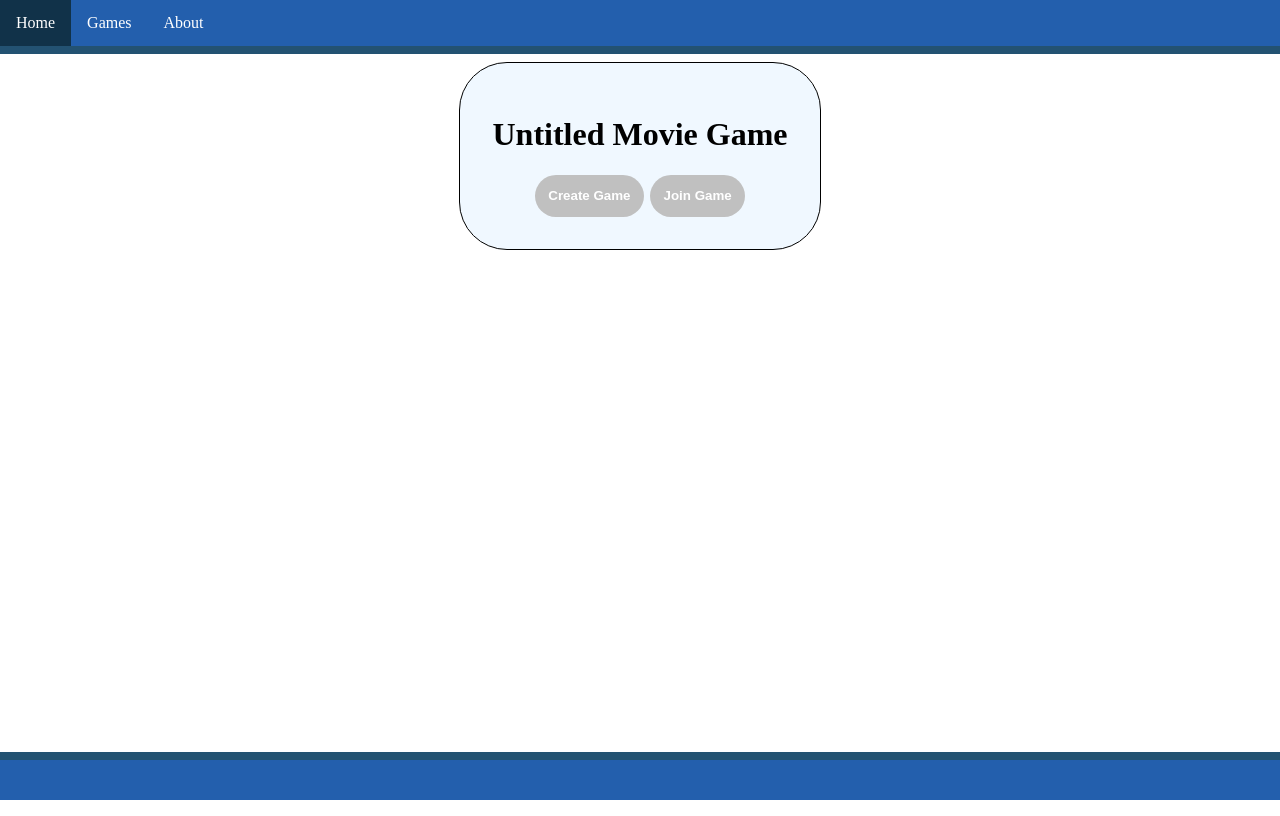
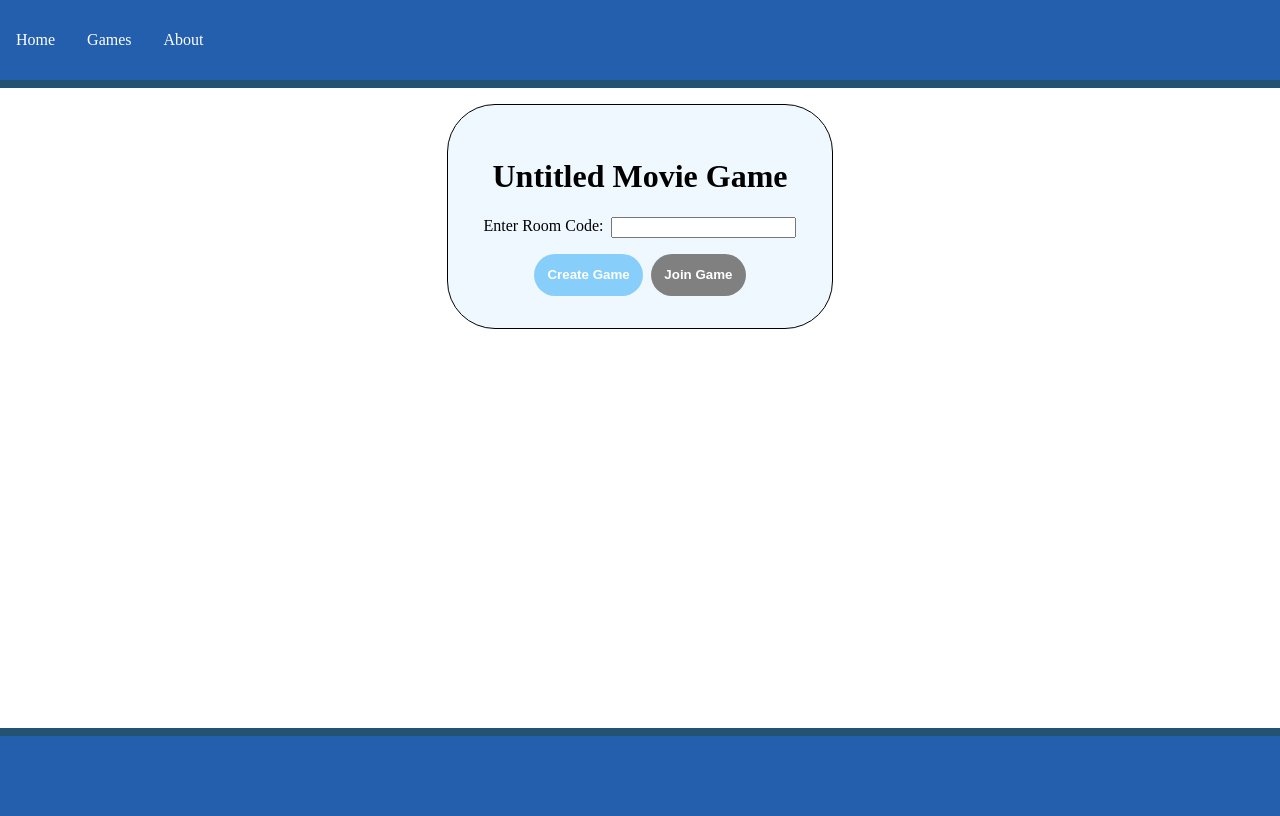
Before and after one commit to kjloo/nicebreakers, a React (Create React App) app in the folder client/: page /movie in a window 1280 px wide. Built offline with nearby package versions, Linux system fonts and the light colour scheme.

Commit message:
Add Game Code

```diff
--- a/client/public/index.html
+++ b/client/public/index.html
@@ -4,7 +4,8 @@
 <head>
     <meta charset="UTF-8">
     <meta http-equiv="X-UA-Compatible" content="IE=edge">
-    <meta name="viewport" content="width=device-width, initial-scale=1.0">
+    <meta name="viewport" content="width=device-width, initial-scale=1.0, minimum-scale=1, maximum-scale=1">
+    <base href="/" />
     <title>Games</title>
 </head>
 
--- a/client/src/App.jsx
+++ b/client/src/App.jsx
@@ -11,12 +11,14 @@ const App = () => {
         <div>
             <Router>
                 <Navbar />
-                <Switch>
-                    <Route exact path="/" />
-                    <Route exact path="/movie" component={MovieMenu} />
-                    <Route exact path="/movie/:id" component={MovieGame} />
-                    <Route exact path="/about" component={About} />
-                </Switch>
+                <div className='content'>
+                    <Switch>
+                        <Route exact path="/" />
+                        <Route exact path="/movie" component={MovieMenu} />
+                        <Route exact path="/movie/game/:gameID" component={MovieGame} />
+                        <Route exact path="/about" component={About} />
+                    </Switch>
+                </div>
                 <Footer />
             </Router>
         </div>
--- a/client/src/components/Footer.jsx
+++ b/client/src/components/Footer.jsx
@@ -2,9 +2,10 @@ import React from 'react'
 
 const Footer = () => {
     return (
-        <div className="footer">
-
-        </div>
+        <>
+            <footer className="footer">
+            </footer>
+        </>
     )
 }
 
--- a/client/src/components/MovieGame.jsx
+++ b/client/src/components/MovieGame.jsx
@@ -1,4 +1,5 @@
 import React, { useEffect, useState } from 'react'
+import { useParams } from 'react-router-dom';
 import io from 'socket.io-client';
 import axios from 'axios';
 import UserForm from './UserForm';
@@ -7,13 +8,15 @@ import Teams from './Teams';
 import GameControls from './GameControls';
 import GameMenu from './GameMenu';
 
-const socket = io();
+const socket = io("http://chingloo.zapto.org:1111");
 
 const MovieGame = () => {
     const maxTeams = 4;
     const [user, setUser] = useState(-1);
     const [users, setUsers] = useState([]);
     const [teams, setTeams] = useState([]);
+
+    const { gameID } = useParams();
 
     // submit user
     const submitUser = (name) => {
--- a/client/src/components/MovieMenu.jsx
+++ b/client/src/components/MovieMenu.jsx
@@ -1,18 +1,33 @@
-import React from 'react'
-import { Link } from 'react-router-dom';
+import React, { useState } from 'react'
 import GameMenu from './GameMenu';
 import Button from './Button';
 
 const MovieMenu = () => {
+    const codeLength = 4;
+    const [code, setCode] = useState('');
+
+    // validate key press
+    const validateKeyPress = (evt) => {
+        // return true if it is a letter
+        const re = /[a-zA-Z]/;
+        if (!re.test(evt.key)) {
+            evt.preventDefault();
+        }
+    }
+
     return (
         <GameMenu title="Untitled Movie Game">
-            <Link to="/movie/1">
-                <Button text="Create Game" color="silver" />
-            </Link>
-            <Link to="/movie/1">
-                <Button text="Join Game" color="silver" />
-            </Link>
-        </GameMenu>
+            <div className='form-input'>
+                <p className='label'>Enter Room Code: </p>
+                <input type='text' value={code} maxLength={codeLength} onKeyPress={validateKeyPress} onChange={(e) => setCode(e.target.value.toUpperCase())} />
+            </div>
+            <a href='/movie/game'>
+                <Button text="Create Game" color="lightskyblue" />
+            </a>
+            <a href={`/movie/game/${code}`}>
+                <Button text="Join Game" color="green" disabled={code.length < codeLength} />
+            </a>
+        </GameMenu >
     )
 }
 
--- a/client/src/index.css
+++ b/client/src/index.css
@@ -1,65 +1,14 @@
 :root {
---main-bg-color: rgb(35, 95, 173);
---shadow: rgb(35, 82, 114);
---footer-height: 2.5rem;
+  --main-bg-color: rgb(35, 95, 173);
+  --shadow: rgb(35, 82, 114);
+  --default-spacing: 0 0.25rem 0 0.25rem;
+  --footer-height: 10vh;
 }
 
-body {
-margin: 0
-}
-
-.footer {
-background-color: var(--main-bg-color);
-position: absolute;
-bottom: 0;
-margin-top: 0.5em;
-width: 100%;
-height: var(--footer-height);
-box-shadow: 0 -.5em var(--shadow);
-}
-
-ul.navbar {
-  background-color: var(--main-bg-color);
-  margin-top: 0;
-  margin-bottom: 0.5em;
-  padding: 0;
-  overflow: hidden;
-  list-style-type: none;
-  box-shadow: 0 .5em var(--shadow);
-}
-
-li {
-  float: left;
-}
-
-li.link {
-  display: block;
-  color: rgb(255, 255, 255);
-  text-align: center;
-  padding: 14px 16px;
-  text-decoration: none;
-  cursor: pointer;
-}
-
-li.link:hover {
-  background-color: rgba(10, 32, 32, 0.705);
-}
-
-.title-container {
-  width: max-content;
-  background-color: aliceblue;
-  border-width: 1px;
-  border-radius: 3rem;
-  border-style: solid;
-  padding: 2rem;
-  margin-top: 1rem;
-  margin-left: auto;
-  margin-right: auto;
-  text-align: center;
-}
-
-.title-container button {
-  margin: 0 0.2rem 0 0.2rem;
+/* elements */
+html, body {
+  margin: 0;
+  min-height: 100vh;
 }
 
 button {
@@ -80,18 +29,66 @@ button:focus {
   outline: none;
 }
 
+footer {
+  display: block;
+  bottom: 0;
+  background-color: var(--main-bg-color);
+  margin-top: 0.5em;
+  width: 100%;
+  min-height: var(--footer-height);
+  box-shadow: 0 -.5em var(--shadow);
+}
+
+li {
+  float: left;
+}
+
+li.link {
+  display: block;
+  color: rgb(255, 255, 255);
+  text-align: center;
+  padding: 14px 16px;
+  text-decoration: none;
+  cursor: pointer;
+}
+
+li.link:hover {
+  background-color: rgba(10, 32, 32, 0.705);
+}
+
+nav {
+  display: flex;
+  align-items: center;
+  min-height: 10vh;
+  background-color: var(--main-bg-color);
+  margin-top: 0;
+  margin-bottom: 0.5em;
+  padding: 0;
+  box-shadow: 0 .5em var(--shadow);
+}
+
+ul.navbar {
+  overflow: hidden;
+  padding: 0;
+  list-style-type: none;
+}
+
+/* classes */
 .banner-container {
   cursor: pointer;
 }
 
-.team-container {
-  background-color: rgb(255, 255, 244);
-  width: max-content;
-  height: fit-content;
-  border-width: 1px;
-  border-radius: 0.5rem;
-  border-style: solid;
-  padding: 0.25rem;
+.banner {
+  display: flex;
+  align-items: center;
+  margin-right: 0.1rem;
+}
+.banner > * {
+  margin-right: 0.75rem;
+}
+.box {
+  height: 1rem;
+  width: 1rem;
 }
 
 .chat-area {
@@ -121,27 +118,11 @@ button:focus {
   border-style: none;
 }
 
-.option-form {
-  background-color: gainsboro;
-  display: block;
-  padding: 0.25rem;
-  margin: 0.25rem;
-  align-items: center;
-}
-
-.option-form > input {
-  margin: 0 0.2rem 0 0.2rem;
-}
-
-.option-form > input[type='color'] {
-  vertical-align: middle;
-}
-
-.option-form > input[type='submit'] {
-  background-color: lightskyblue;
-  color: white;
-  border-radius: 0.25rem;
-  border-style: none;
+.content {
+  display: flex;
+  flex-direction: column;
+  justify-content: space-between;
+  min-height: 80vh;
 }
 
 .delete-button {
@@ -156,31 +137,77 @@ button:focus {
   width: 1rem;
 }
 
+.game-controls button {
+  margin: var(--default-spacing);
+}
+
+.form-input {
+  display: flex;
+  margin: 1rem auto 1rem auto;
+}
+
+.form-input *{
+  margin: var(--default-spacing);
+}
+
+.option-form {
+  background-color: gainsboro;
+  display: block;
+  padding: 0.25rem;
+  margin: 0.25rem;
+  align-items: center;
+}
+
+.option-form > input {
+  margin: var(--default-spacing);
+}
+
+.option-form > input[type='color'] {
+  vertical-align: middle;
+}
+
+.option-form > input[type='submit'] {
+  background-color: lightskyblue;
+  color: white;
+  border-radius: 0.25rem;
+  border-style: none;
+}
+
+.title-container {
+  width: max-content;
+  background-color: aliceblue;
+  border-width: 1px;
+  border-radius: 3rem;
+  border-style: solid;
+  padding: 2rem;
+  margin-top: 1rem;
+  margin-left: auto;
+  margin-right: auto;
+  text-align: center;
+}
+
+.title-container button {
+  margin: var(--default-spacing);
+}
+
+.team-container {
+  background-color: rgb(255, 255, 244);
+  width: max-content;
+  height: fit-content;
+  border-width: 1px;
+  border-radius: 0.5rem;
+  border-style: solid;
+  padding: 0.25rem;
+}
+
 .teams-footer {
   display: flex;
   bottom: var(--footer-height);
-  position: absolute;
   align-items: flex-end;
+  justify-content: space-evenly;
   margin: 0.5em;
 }
 
 .teams-footer .team-container {
   margin: 0.5em;
 }
-
-.banner {
-  display: flex;
-  align-items: center;
-  margin-right: 0.1rem;
-}
-.banner > * {
-  margin-right: 0.75rem;
-}
-.box {
-  height: 1rem;
-  width: 1rem;
-}
-
-.game-controls button {
-  margin: 0 0.2rem 0 0.2rem;
-}
```
Also changed, not shown: 1 other file (tests, documents, lock files or other folders).
